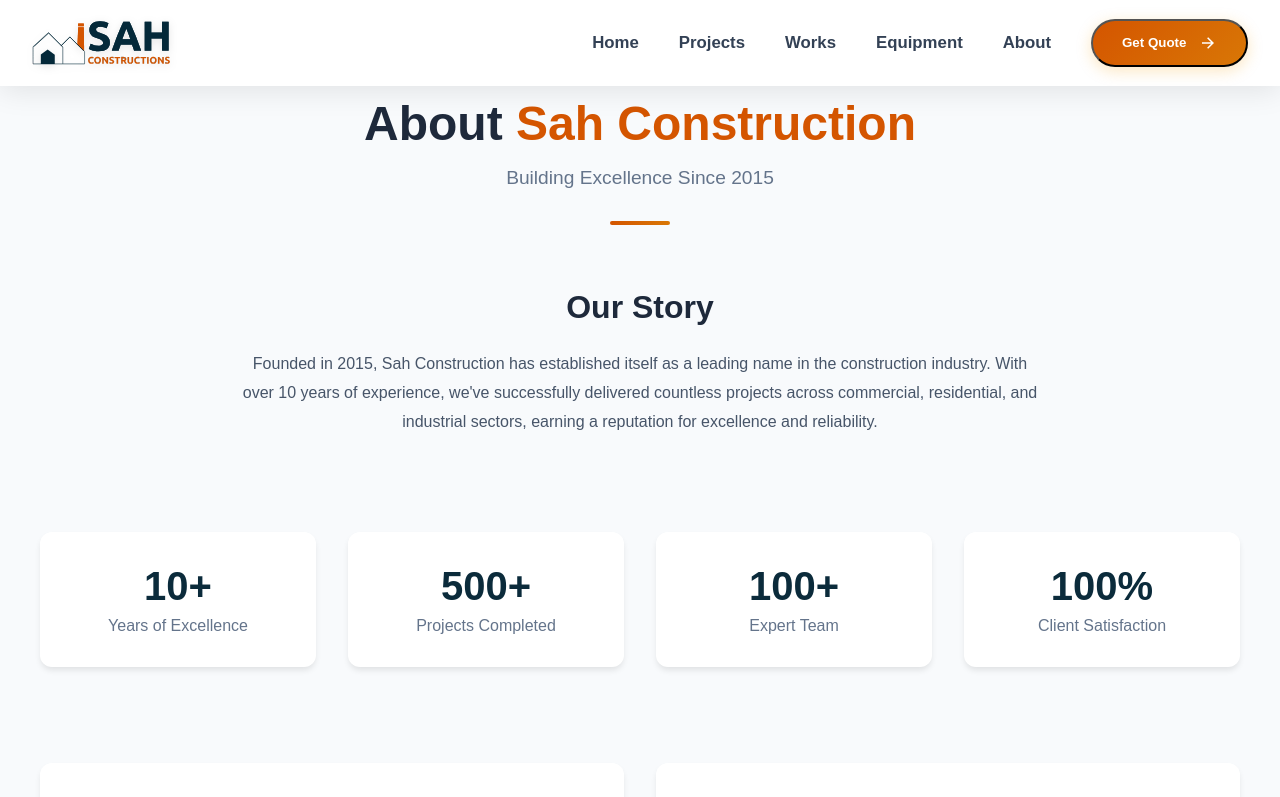
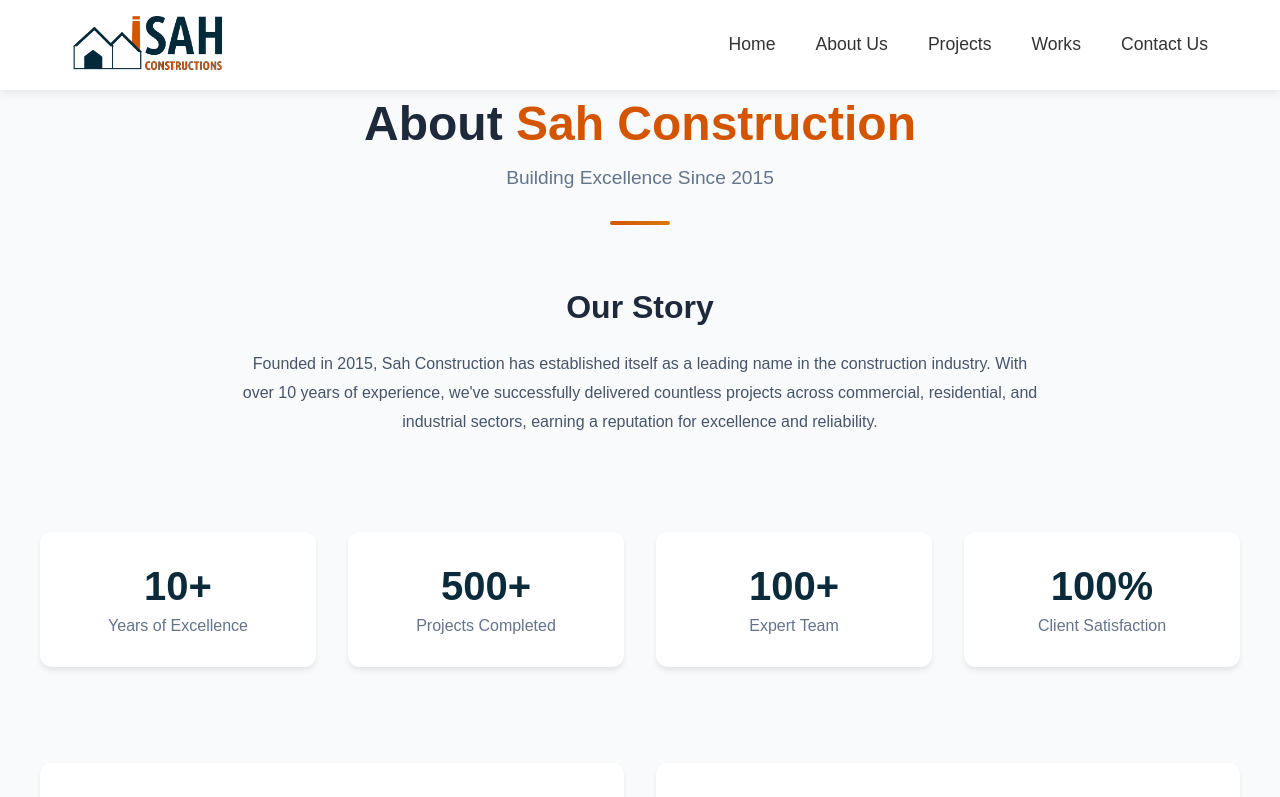
Before and after one commit to abhishek04012005/construction, a Next.js app: page /about in a window 1280 px wide. Shown: the top 797 px of the page. Built offline with nearby package versions, Linux system fonts and the light colour scheme; no server answers.

Commit message:
Changes done

```diff
--- a/src/components/navbar/Navbar.tsx
+++ b/src/components/navbar/Navbar.tsx
@@ -1,123 +1,73 @@
-// src/components/navbar/Navbar.tsx
+
 "use client";
-import { useState, useEffect } from "react";
-import styles from "./navbar.module.css";
-import QuoteModal from "../popup/PopupModal";
-import Link from "next/link";
-import Logo from "../../assets/logo.svg"
-import Image from "next/image";
+import { useState, useEffect, useRef } from 'react';
+import Link from 'next/link';
+import styles from './navbar.module.css';
+import Image from 'next/image';
+import Logo from '../../assets/logo.png';
+
+interface NavItem {
+  id: number;
+  title: string;
+  path: string;
+}
+
+const navItems: NavItem[] = [
+  { id: 1, title: 'Home', path: '/' },
+  { id: 2, title: 'About Us', path: '/about' },
+  { id: 3, title: 'Projects', path: '/projects' },
+  { id: 4, title: 'Works', path: '/works' },
+  { id: 5, title: 'Contact Us', path: '/contact' },
+];
 
 const Navbar = () => {
+  const menuRef = useRef<HTMLUListElement>(null);
   const [isOpen, setIsOpen] = useState(false);
-  const [scrolled, setScrolled] = useState(false);
-  const [activeItem, setActiveItem] = useState("");
-  const [isQuoteModalOpen, setIsQuoteModalOpen] = useState(false);
+  const [isScrolled] = useState(false);
 
   useEffect(() => {
-    const handleScroll = () => {
-      setScrolled(window.scrollY > 50);
-    };
-    window.addEventListener("scroll", handleScroll);
-    return () => window.removeEventListener("scroll", handleScroll);
-  }, []);
-
-  // Close menu when clicking outside
-  useEffect(() => {
     const handleClickOutside = (event: MouseEvent) => {
-      const menu = document.getElementById('mobile-menu');
-      if (isOpen && menu && !menu.contains(event.target as Node)) {
+      if (isOpen && menuRef.current && !menuRef.current.contains(event.target as Node)) {
         setIsOpen(false);
       }
     };
-
-    document.addEventListener('mousedown', handleClickOutside);
-    return () => document.removeEventListener('mousedown', handleClickOutside);
+    document.addEventListener("mousedown", handleClickOutside);
+    return () => document.removeEventListener("mousedown", handleClickOutside);
   }, [isOpen]);
 
-  const navItems = ["Home", "Projects", "Works", "Equipment", "About"];
+  return (
+    <nav className={`${styles.navbar} ${isScrolled ? styles.scrolled : ''}`}>
+      <div className={styles.navContainer}>
+        <Link href="/" className={styles.logo}>
+          <Image className={styles.logoImage} src={Logo} alt="Sharma Interiors" width={150} height={50} />
+        </Link>
 
-  const handleNavClick = () => {
-    setIsOpen(false);
-  };
-
-  const handleQuoteClick = () => {
-    setIsOpen(false);
-    setIsQuoteModalOpen(true);
-  };
-
-  return (
-    <>
-      <nav className={`${styles.navbar} ${scrolled ? styles.scrolled : ""}`}>
-        <div className={styles.navbarContainer}>
-          <div className={styles.navbarLogo}>
-            <Link href="/" onClick={handleNavClick}>
-              <div className={styles.logoWrapper}>
-                <Image className={styles.logoImage} src={Logo} alt="Logo" height={60} width={60} />
-              </div>
-            </Link>
-          </div>
-
-          <div className={styles.menuWrapper}>
-            <ul
-              id="mobile-menu"
-              className={`${styles.navLinks} ${isOpen ? styles.active : ""}`}
+        <div
+          className={`${styles.hamburger} ${isOpen ? styles.active : ''}`}
+          onClick={() => setIsOpen(!isOpen)}
         >
-              {navItems.map((item) => (
-                <li
-                  key={item}
-                  className={`${styles.navItem} ${
-                    activeItem === item ? styles.active : ""
-                  }`}
-                  onMouseEnter={() => setActiveItem(item)}
-                  onMouseLeave={() => setActiveItem("")}
-                >
-                  <Link
-                    href={`/${
-                      item.toLowerCase() === "home" ? "" : item.toLowerCase()
-                    }`}
-                    className={styles.navLink}
-                    onClick={handleNavClick}
-                  >
-                    <span className={styles.linkText}>{item}</span>
-                    <span className={styles.linkHighlight}></span>
-                  </Link>
-                </li>
-              ))}
-              <li className={styles.navItem}>
-                <button
-                  className={styles.contactBtn}
-                  onClick={handleQuoteClick}
-                >
-                  <span>Get Quote</span>
-                  <div className={styles.btnIcon}>
-                    <svg viewBox="0 0 24 24" className={styles.arrow}>
-                      <path d="M16.172 11l-5.364-5.364 1.414-1.414L20 12l-7.778 7.778-1.414-1.414L16.172 13H4v-2z" />
-                    </svg>
-                  </div>
-                </button>
-              </li>
-            </ul>
-
-            <button
-              className={`${styles.navbarToggle} ${isOpen ? styles.active : ""}`}
-              onClick={() => setIsOpen(!isOpen)}
-              aria-label="Toggle menu"
-              aria-expanded={isOpen}
-            >
-              <div className={styles.hamburger}>
+          <div className={styles.hamburgerIcon}>
             <span></span>
             <span></span>
             <span></span>
           </div>
-            </button>
         </div>
+
+        <ul ref={menuRef} className={`${styles.navMenu} ${isOpen ? styles.active : ''}`}>
+          {navItems.map((item) => (
+            <li key={item.id} className={styles.navItem}>
+              <Link
+                href={item.path}
+                className={styles.navLink}
+                onClick={() => setIsOpen(false)}
+              >
+                {item.title}
+              </Link>
+            </li>
+          ))}
+        </ul>
       </div>
     </nav>
-      <QuoteModal
-        isOpen={isQuoteModalOpen}
-        onClose={() => setIsQuoteModalOpen(false)}
-      />
-    </>
   );
 };
 
--- a/src/components/navbar/navbar.module.css
+++ b/src/components/navbar/navbar.module.css
@@ -1,153 +1,47 @@
-/* src/components/navbar/navbar.module.css */
-.navbarToggle.active .hamburger span:first-child {
-  transform: rotate(45deg) translate(6px, 6px);
-}
 
-.navbarToggle.active .hamburger span:nth-child(2) {
-  opacity: 0;
-}
-
-.navbarToggle.active .hamburger span:last-child {
-  transform: rotate(-45deg) translate(6px, -6px);
-}
-
-/* Add these new styles */
-@media (max-width: 1024px) {
-  .navbar {
-    position: fixed;
-    top: 0;
-    left: 0;
-    right: 0;
-    z-index: 1000;
-  }
-
-  .navLinks {
-    position: fixed;
-    top: 80px; /* Adjust based on your navbar height */
-    left: 0;
-    right: 0;
-    background: white;
-    padding: 2rem;
-    box-shadow: 0 4px 20px rgba(0, 0, 0, 0.1);
-    transform: translateX(-100%);
-    transition: transform 0.3s ease-in-out;
-    height: calc(100vh - 80px);
-    overflow-y: auto;
-  }
-
-  .navLinks.active {
-    transform: translateX(0);
-  }
-
-  .navItem {
-    opacity: 0;
-    transform: translateX(-20px);
-    transition: all 0.3s ease-in-out;
-  }
-
-  .navLinks.active .navItem {
-    opacity: 1;
-    transform: translateX(0);
-  }
-
-  .navLinks.active .navItem:nth-child(1) { transition-delay: 0.1s; }
-  .navLinks.active .navItem:nth-child(2) { transition-delay: 0.2s; }
-  .navLinks.active .navItem:nth-child(3) { transition-delay: 0.3s; }
-  .navLinks.active .navItem:nth-child(4) { transition-delay: 0.4s; }
-  .navLinks.active .navItem:nth-child(5) { transition-delay: 0.5s; }
-  .navLinks.active .navItem:nth-child(6) { transition-delay: 0.6s; }
-
-  .navLink {
-    display: block;
-    padding: 1rem;
-    text-align: center;
-    font-size: 1.2rem;
-  }
-
-  .contactBtn {
-    margin-top: 1rem;
-    width: 100%;
-    justify-content: center;
-  }
-}
-
-/* Keep your existing styles and just update/add these new ones */
 
 
 .navbar {
-  background: rgba(255, 255, 255, 0.98);
-  backdrop-filter: blur(12px);
-  box-shadow: 0 4px 30px rgba(0, 0, 0, 0.1);
+  background-color: rgba(255, 255, 255);
+  box-shadow: 0 2px 10px rgba(0, 0, 0, 0.1);
   position: fixed;
   width: 100%;
   top: 0;
   z-index: 1000;
-  transition: all 0.4s cubic-bezier(0.4, 0, 0.2, 1);
+  transition: all 0.3s ease-in-out;
+  backdrop-filter: blur(10px);
 }
 
-.scrolled {
-  padding: 0.5rem 0;
-  background: rgba(255, 255, 255, 0.95);
+.navbar.scrolled {
+  background-color: rgba(255, 255, 255);
+  box-shadow: 0 4px 20px rgba(0, 0, 0, 0.15);
 }
 
-.navbarContainer {
-  max-width: 1400px;
-  margin: 0 auto;
-  padding: 1.2rem 2rem;
+.navContainer {
   display: flex;
   justify-content: space-between;
   align-items: center;
+  padding: 1rem 2rem;
+  max-width: 1200px;
+  margin: 0 auto;
 }
 
-.logoWrapper {
-  display: flex;
-  align-items: center;
-  gap: 1rem;
+.logo {
+  position: relative;
+  z-index: 2;
   transition: transform 0.3s ease;
 }
 
-.logoWrapper:hover {
-  transform: translateY(-2px);
+.logoImage {
+  width: 150px;
+  height: auto;
 }
 
-.navbarLogo a {
-  text-decoration: none;
+.logo:hover {
+  transform: scale(1.05);
 }
 
-.navbarLogo img {
-  height: 45px;
-  filter: drop-shadow(0 2px 4px rgba(0, 0, 0, 0.1));
-}
-
-.logoText {
-  display: flex;
-  flex-direction: column;
-}
-
-.companyName {
-  font-size: 2rem;
-  font-weight: 800;
-  color: #1e293b;
-  letter-spacing: -1px;
-}
-
-.highlight {
-  color: #d45500;
-}
-
-.tagline {
-  font-size: 0.9rem;
-  color: #64748b;
-  font-weight: 500;
-  letter-spacing: 0.5px;
-}
-
-.menuWrapper {
-  display: flex;
-  align-items: center;
-}
-
-.navLinks {
+.navMenu {
   display: flex;
   align-items: center;
   gap: 2.5rem;
@@ -157,162 +51,153 @@
 }
 
 .navItem {
+  margin: 0;
   position: relative;
-  perspective: 1000px;
 }
 
 .navLink {
+  color: #333;
   text-decoration: none;
-  color: #334155;
-  font-weight: 600;
-  font-size: 1.05rem;
+  font-weight: 500;
+  font-size: 1.1rem;
+  transition: all 0.3s ease;
   padding: 0.5rem 0;
-  display: flex;
-  flex-direction: column;
-  align-items: center;
-  transition: color 0.3s ease;
+  position: relative;
 }
 
-.linkText {
-  position: relative;
-  z-index: 1;
-}
-
-.linkHighlight {
+.navLink::after {
+  content: "";
   position: absolute;
-  bottom: -2px;
+  width: 0;
+  height: 2px;
+  bottom: 0;
   left: 0;
-  width: 100%;
-  height: 2px;
-  background: #d45500;
-  transform: scaleX(0);
-  transform-origin: right;
-  transition: transform 0.3s ease;
-}
-
-.navLink:hover .linkHighlight {
-  transform: scaleX(1);
-  transform-origin: left;
+  background-color: var(--primary-color);
+  transition: width 0.3s ease;
 }
 
 .navLink:hover {
-  color: #d45500;
+  color: var(--primary-color);
 }
 
-.contactBtn {
-  background: linear-gradient(135deg, #d45500, #d97706);
-  padding: 0.8rem 1.8rem;
-  border-radius: 50px;
-  color: white;
-  text-decoration: none;
-  font-weight: 600;
-  display: flex;
-  align-items: center;
-  gap: 0.8rem;
-  transition: all 0.3s ease;
-  box-shadow: 0 4px 15px rgba(245, 158, 11, 0.25);
-}
-
-.btnIcon {
-  display: flex;
-  align-items: center;
-}
-
-.arrow {
-  width: 18px;
-  height: 18px;
-  fill: currentColor;
-  transition: transform 0.3s ease;
-}
-
-.contactBtn:hover {
-  transform: translateY(-2px);
-  box-shadow: 0 6px 20px rgba(245, 158, 11, 0.35);
-}
-
-.contactBtn:hover .arrow {
-  transform: translateX(4px);
-}
-
-.navbarToggle {
-  display: none;
-  background: none;
-  border: none;
-  cursor: pointer;
-  padding: 0.5rem;
+.navLink:hover::after {
+  width: 100%;
 }
 
 .hamburger {
-  width: 24px;
+  display: none;
+  cursor: pointer;
+  z-index: 2;
+}
+
+.hamburgerIcon {
+  width: 30px;
   height: 20px;
   position: relative;
-  display: flex;
-  flex-direction: column;
-  justify-content: space-between;
 }
 
-.hamburger span {
+.hamburgerIcon span {
   display: block;
+  position: absolute;
+  height: 3px;
   width: 100%;
-  height: 2px;
-  background: #1e293b;
-  border-radius: 2px;
-  transition: 0.3s cubic-bezier(0.4, 0, 0.2, 1);
+  background-color: #333;
+  border-radius: 3px;
+  transition: all 0.3s ease-in-out;
 }
 
-.logoImage {
-  height: 60px;
-  width: auto;
+.hamburgerIcon span:first-child {
+  top: 0;
 }
 
-@media (max-width: 1024px) {
-  .navbar {
-    position: relative;
-  }
-  .navbarToggle {
+.hamburgerIcon span:nth-child(2) {
+  top: 8px;
+}
+
+.hamburgerIcon span:last-child {
+  top: 16px;
+}
+
+/* Hamburger Animation */
+.hamburger.active .hamburgerIcon span:first-child {
+  transform: rotate(45deg);
+  top: 8px;
+}
+
+.hamburger.active .hamburgerIcon span:nth-child(2) {
+  opacity: 0;
+}
+
+.hamburger.active .hamburgerIcon span:last-child {
+  transform: rotate(-45deg);
+  top: 8px;
+}
+
+@media (max-width: 768px) {
+.navbar {
+  position: relative;
+}
+
+  .hamburger {
     display: block;
   }
 
-  .navLinks {
-    display: none;
-    position: absolute;
-    top: 100%;
-    left: 0;
+  .navMenu {
+    position: fixed;
+    right: -100%;
+    top: 0;
     width: 100%;
-    background: white;
-    padding: 2rem;
+    height: 100vh;
     flex-direction: column;
-    gap: 1.5rem;
-    box-shadow: 0 4px 20px rgba(0, 0, 0, 0.1);
-    animation: slideDown 0.4s cubic-bezier(0.4, 0, 0.2, 1);
+    background-color: rgba(255, 255, 255);
+    padding-top: 120px;
+    transition: 0.4s ease-in-out;
+    gap: 2rem;
   }
 
-  .navLinks.active {
-    display: flex;
+  .navMenu.active {
+    right: 0;
   }
 
-  @keyframes slideDown {
-    from {
-      opacity: 0;
-      transform: translateY(-1rem);
-    }
-    to {
-      opacity: 1;
-      transform: translateY(0);
-    }
+    .navbarToggle {
+    display: block;
+  }
+  .navItem {
+    margin: 1rem 0;
+    opacity: 0;
+    transform: translateY(20px);
   }
 
-  .navItem {
-    width: 100%;
-    text-align: center;
+  .navMenu.active .navItem {
+    opacity: 1;
+    transform: translateY(0);
+    transition: all 0.3s ease-in-out;
   }
 
   .navLink {
+    font-size: 1.3rem;
+  }
+
+  /* Stagger animation for nav items */
+  .navMenu.active .navItem:nth-child(1) {
+    transition-delay: 0.1s;
+  }
+  .navMenu.active .navItem:nth-child(2) {
+    transition-delay: 0.2s;
+  }
+  .navMenu.active .navItem:nth-child(3) {
+    transition-delay: 0.3s;
+  }
+  .navMenu.active .navItem:nth-child(4) {
+    transition-delay: 0.4s;
+  }
+  .navMenu.active .navItem:nth-child(5) {
+    transition-delay: 0.5s;
+  }
+}
+
+@media (max-width: 480px) {
+  .navContainer {
     padding: 1rem;
   }
-
-  .contactBtn {
-    width: 100%;
-    justify-content: center;
-  }
 }
```
Also changed, not shown: src/components/footer/Footer.tsx (+3 -4 lines). Lines whose indentation alone changed are shown as unchanged.
